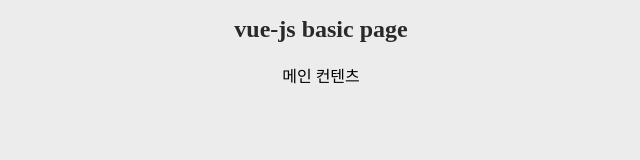
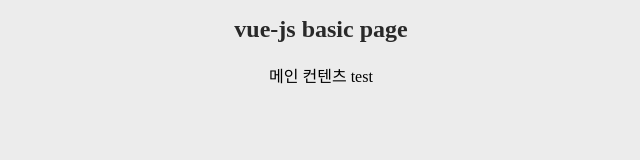
Before and after one commit to HAE-SMARTFACTORY-5/mv-client, a Vue app: page / in a window 1280 px wide. Shown: the top 160 px of the page, without its empty margins (319-959 px from the left). Built offline with nearby package versions, Linux system fonts and the light colour scheme.

Commit message:
[HV-39] test : git test

```diff
--- a/src/views/BasicView.vue
+++ b/src/views/BasicView.vue
@@ -2,7 +2,7 @@
   <BasicTemplate>
     <div class="main-container">
       <h2 class="main-title">vue-js basic page</h2>
-      <div class="content-area">메인 컨텐츠</div>
+      <div class="content-area">메인 컨텐츠 test</div>
     </div>
   </BasicTemplate>
 </template>
```
